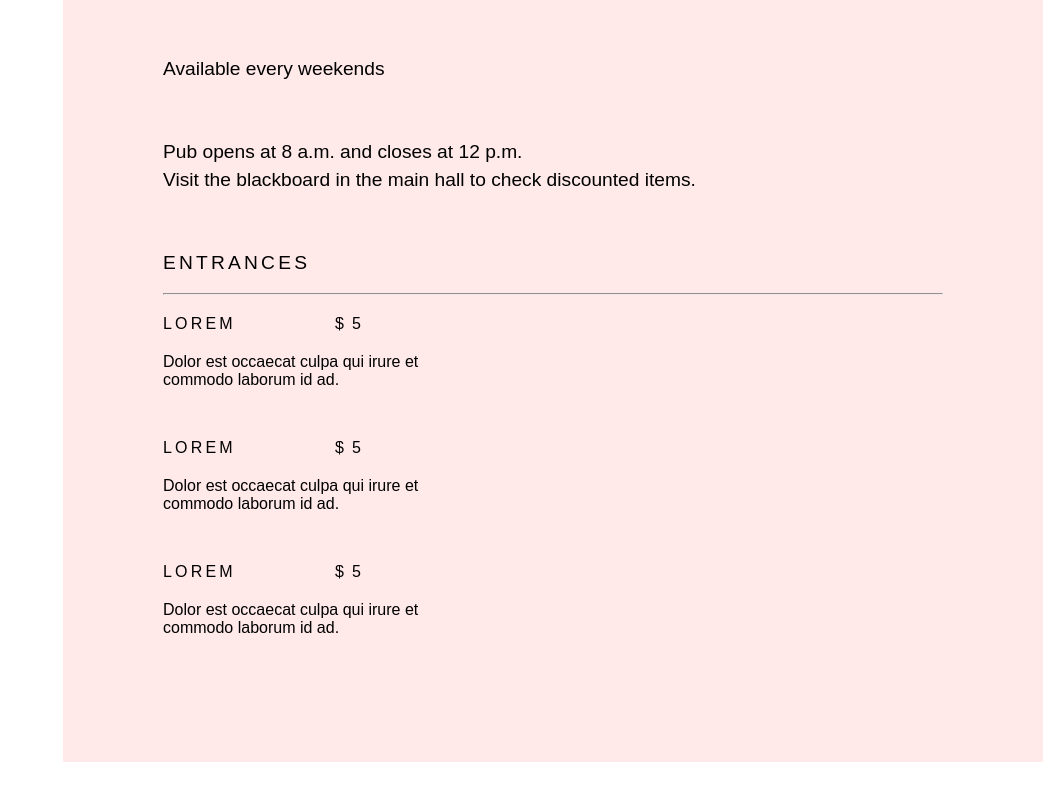
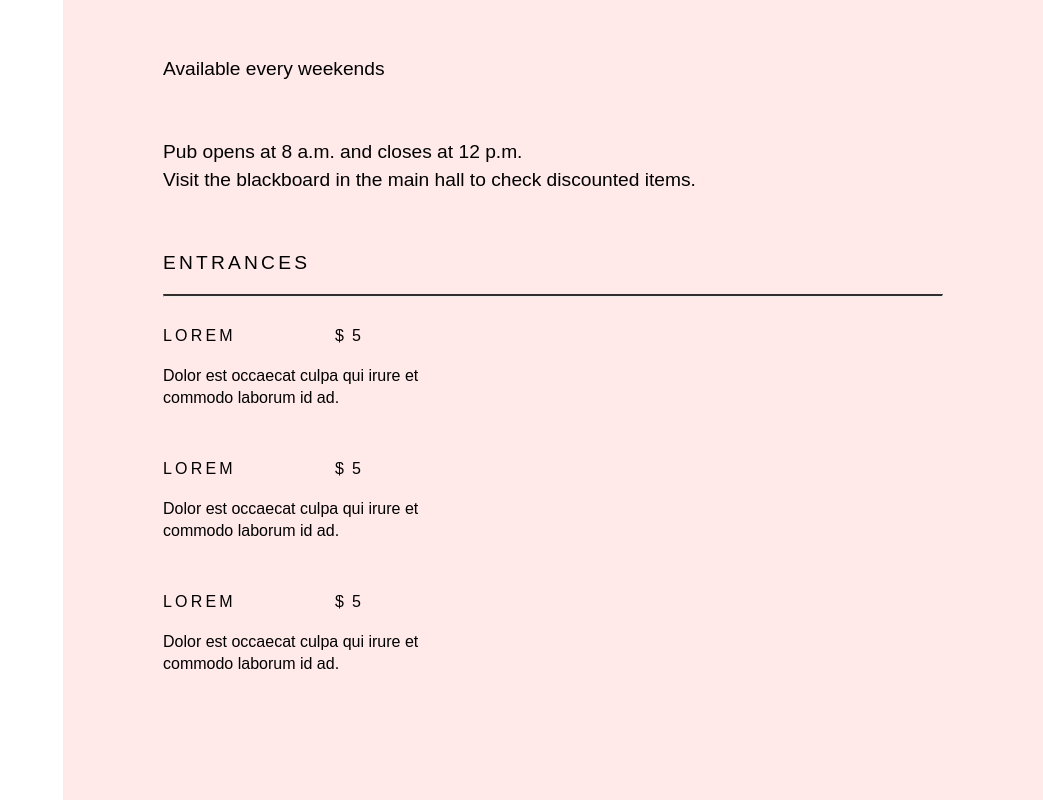
Before and after one commit to afutofu/machios-pub-and-gym, a React (Create React App) app: page / in a window 1280 px wide. Shown: the part 967-1767 px from the top of the page, without its empty margins (237-1280 px from the left). Before the commit the page ends 1729 px from the top, so only its background shows below. Built offline with nearby package versions, Linux system fonts and the light colour scheme.

Commit message:
Created and added MenuSection component

```diff
--- a/src/components/Menu/Menu.js
+++ b/src/components/Menu/Menu.js
@@ -3,7 +3,7 @@ import React from "react";
 import classes from "./Menu.module.css";
 
 import SectionHeader from "../SectionHeader/SectionHeader";
-import MenuItem from "./MenuItem/MenuItem";
+import MenuSection from "./MenuSection/MenuSection";
 
 const menu = () => {
   return (
@@ -17,24 +17,7 @@ const menu = () => {
             Visit the blackboard in the main hall to check discounted items.
           </p>
         </div>
-
-        <p className={classes.MenuSection}>ENTRANCES</p>
-        <hr />
-        <MenuItem
-          name="lorem"
-          price="5"
-          desc="Dolor est occaecat culpa qui irure et commodo laborum id ad."
-        />
-        <MenuItem
-          name="lorem"
-          price="5"
-          desc="Dolor est occaecat culpa qui irure et commodo laborum id ad."
-        />
-        <MenuItem
-          name="lorem"
-          price="5"
-          desc="Dolor est occaecat culpa qui irure et commodo laborum id ad."
-        />
+        <MenuSection title="entrances" />
       </div>
     </div>
   );
--- a/src/components/Menu/Menu.module.css
+++ b/src/components/Menu/Menu.module.css
@@ -20,11 +20,3 @@
 .Container .Close {
   padding: 30px 0px;
 }
-
-.MenuSection {
-  letter-spacing: 0.2rem;
-}
-
-.Container hr {
-  border-top: 1px solid rgba(0, 0, 0, 0.4);
-}
--- a/src/components/Menu/MenuItem/MenuItem.module.css
+++ b/src/components/Menu/MenuItem/MenuItem.module.css
@@ -25,4 +25,5 @@
 }
 
 .Desc {
+  line-height: 1.4rem;
 }
--- /dev/null
+++ b/src/components/Menu/MenuSection/MenuSection.js
@@ -0,0 +1,32 @@
+import React from "react";
+
+import classes from "./MenuSection.module.css";
+
+import MenuItem from "../MenuItem/MenuItem";
+
+const menuSection = props => {
+  return (
+    <div className={classes.MenuSection}>
+      <p className={classes.MenuSectionTitle}>{props.title}</p>
+      <hr />
+
+      <MenuItem
+        name="lorem"
+        price="5"
+        desc="Dolor est occaecat culpa qui irure et commodo laborum id ad."
+      />
+      <MenuItem
+        name="lorem"
+        price="5"
+        desc="Dolor est occaecat culpa qui irure et commodo laborum id ad."
+      />
+      <MenuItem
+        name="lorem"
+        price="5"
+        desc="Dolor est occaecat culpa qui irure et commodo laborum id ad."
+      />
+    </div>
+  );
+};
+
+export default menuSection;
--- /dev/null
+++ b/src/components/Menu/MenuSection/MenuSection.module.css
@@ -0,0 +1,10 @@
+.MenuSectionTitle {
+  letter-spacing: 0.2rem;
+  text-transform: uppercase;
+  margin-bottom: 20px;
+}
+
+hr {
+  border-top: 2px solid rgba(0, 0, 0, 0.8);
+  margin-bottom: 30px;
+}
```
